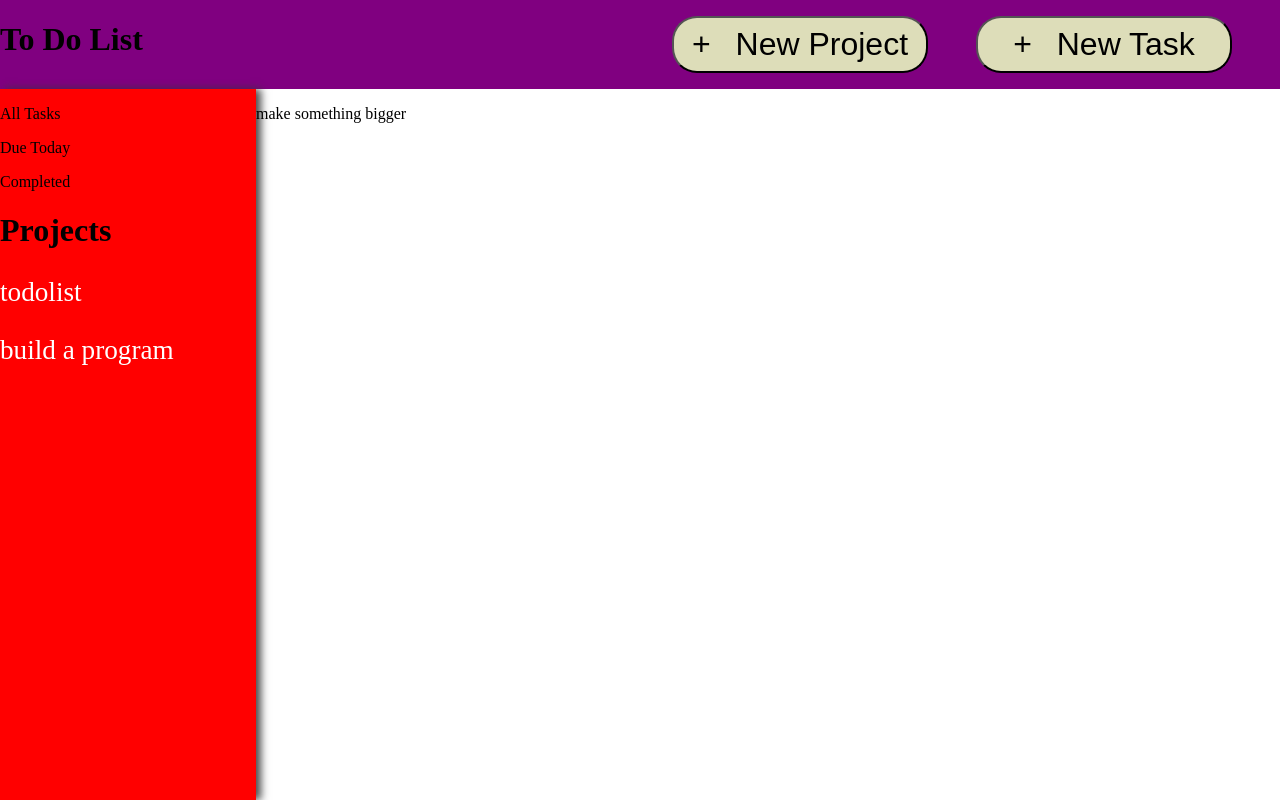
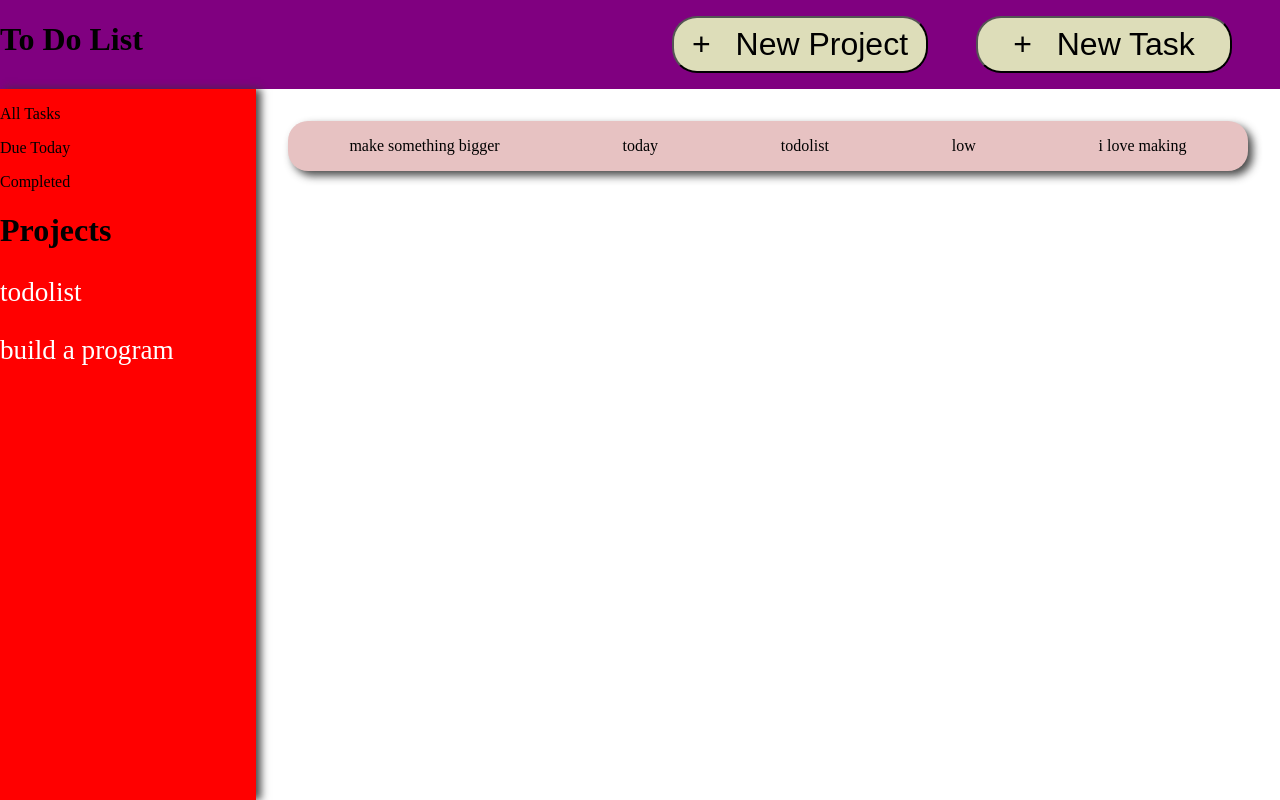
Before and after one commit to marcussleongg/todolist, a website built with webpack: page src/index.html in a window 1280 px wide. Built offline with nearby package versions, Linux system fonts and the light colour scheme.

Commit message:
Amend logic for tasks added and add styling

```diff
--- a/src/displayTasks.js
+++ b/src/displayTasks.js
@@ -1,6 +1,20 @@
 export default function displayTasks(allTodoArr, index) {
     const display = document.querySelector('#display');
-    const taskDisplay = document.createElement('p');
-    taskDisplay.innerHTML = allTodoArr[index].title;
+    const taskDisplay = document.createElement('div');
+    const titleDisplay = document.createElement('p');
+    const descDisplay = document.createElement('p');
+    const duedateDisplay = document.createElement('p');
+    const projectDisplay = document.createElement('p');
+    const priorityDisplay = document.createElement('p');
+    titleDisplay.innerHTML = allTodoArr[index].title;
+    taskDisplay.appendChild(titleDisplay);
+    duedateDisplay.innerHTML = allTodoArr[index].dueDate;
+    taskDisplay.appendChild(duedateDisplay);
+    projectDisplay.innerHTML = allTodoArr[index].project;
+    taskDisplay.appendChild(projectDisplay);
+    priorityDisplay.innerHTML = allTodoArr[index].priority;
+    taskDisplay.appendChild(priorityDisplay);
+    descDisplay.innerHTML = allTodoArr[index].description;
+    taskDisplay.appendChild(descDisplay);
     display.appendChild(taskDisplay);
 }
--- a/src/style.css
+++ b/src/style.css
@@ -48,6 +48,10 @@ body {
 
 #display {
     grid-area: 2 / 2 / 3 / 3;
+    margin: 2em;
+    display: flex;
+    flex-direction: column;
+    gap: 1em;
 }
 
 #projects p {
@@ -63,3 +67,11 @@ body {
 #sidebar > p:hover {
     cursor: pointer;
 }
+
+#display div {
+    background-color: rgb(231, 194, 194);
+    display: flex;
+    justify-content: space-around;
+    border-radius: 20px;
+    box-shadow: rgb(54, 54, 54, 90%) 0.3em 0.3em 0.5em;;
+}
```
